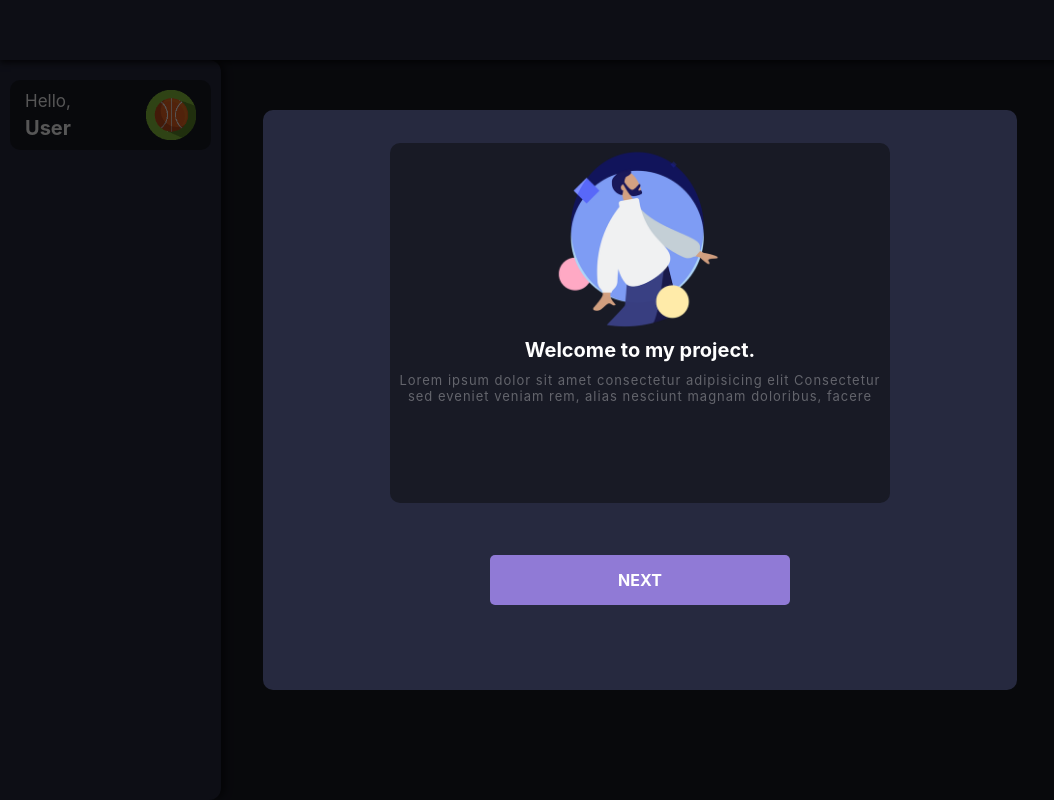
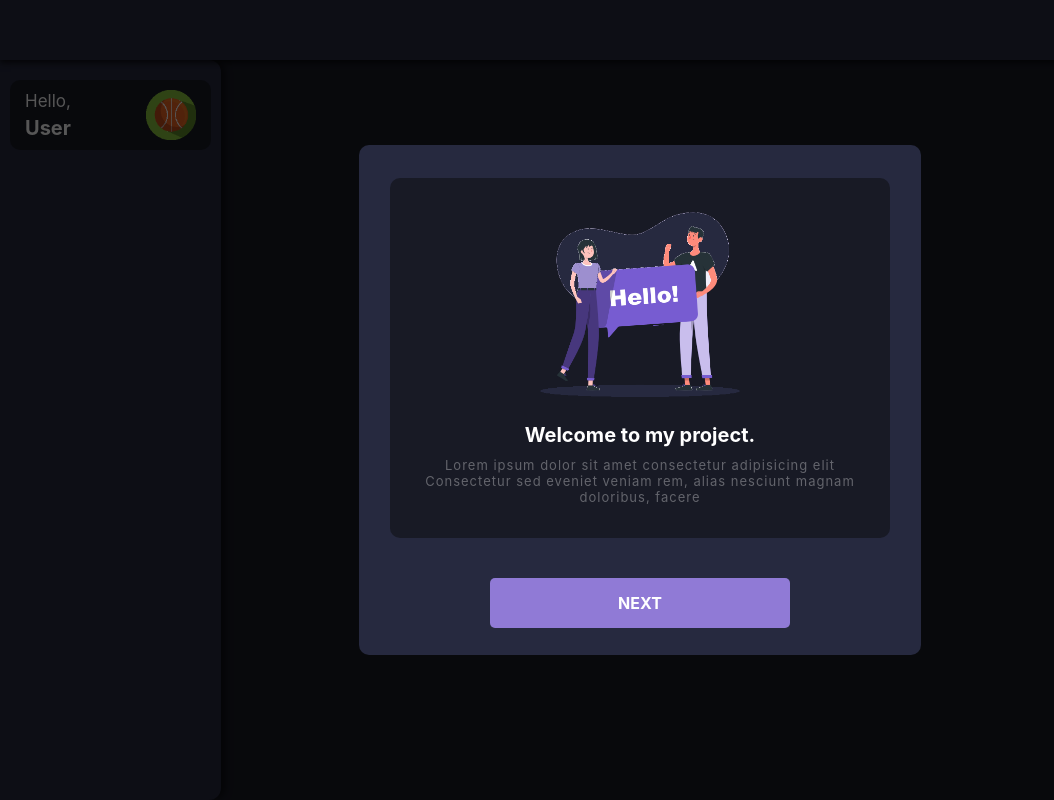
Before and after one commit to oPedroFranca/Todo-list, a React (Vite) app: page / in a window 1280 px wide. Shown: the whole page, without its empty margins (0-1054 px from the left). Built offline with nearby package versions, Linux system fonts and the light colour scheme.

Commit message:
creating welcome Modal

```diff
--- a/src/components/ModalFormUser/ModalMain/style.tsx
+++ b/src/components/ModalFormUser/ModalMain/style.tsx
@@ -7,7 +7,7 @@ export const ModalMainDiv = styled.div`
   display: flex;
   background-color: ${colors.white_black};
   margin: auto;
-  width: 55%;
+  width: 60%;
   max-width: 403px;
   min-width: 330px;
   height: 300px;
--- a/src/components/ModalFormUser/style.tsx
+++ b/src/components/ModalFormUser/style.tsx
@@ -17,7 +17,7 @@ export const ModalContent = styled.div`
   background-color: ${colors.white_black};
   width: 80%;
   height: 80%;
-  max-width: 734px;
+  max-width: 680px;
   max-height: 580px;
 
   margin: auto;
--- a/src/components/WelcomeModal/ModalMain/index.tsx
+++ b/src/components/WelcomeModal/ModalMain/index.tsx
@@ -6,7 +6,7 @@ export const ModalMain = () => {
   return (
     <>
       <ModalMainDiv>
-        <img src="public/icons/Humaaans - Space.png" alt="" />
+        <img src="public/icons/Hello.png" alt="" />
         <div>
           <h1>Welcome to my project.</h1>
           <p>
--- a/src/components/WelcomeModal/ModalMain/style.tsx
+++ b/src/components/WelcomeModal/ModalMain/style.tsx
@@ -4,9 +4,8 @@ import { colors } from '../../../theme/GlobalStyles';
 // ---------------------- MAIN ----------------------
 
 export const ModalMainDiv = styled.div`
-  display: inline-table;
-  justify-content: center;
-  align-items: center;
+  display: grid;
+  align-content: center;
   background-color: ${colors.dark_black};
 
   width: 100%;
@@ -16,14 +15,18 @@ export const ModalMainDiv = styled.div`
   font-size: 10px;
 
   margin: auto;
+  margin-top: 10px;
   border-radius: 10px;
 
   & img {
-    width: 180px;
+    width: 200px;
+    margin: auto;
+    margin-bottom: 25px;
   }
 
   & div {
-    width: 100%;
+    width: 90%;
+    margin: auto;
 
     & h1 {
       font-size: 20px;
--- a/src/components/WelcomeModal/SubmitButton/style.tsx
+++ b/src/components/WelcomeModal/SubmitButton/style.tsx
@@ -2,7 +2,7 @@ import styled from 'styled-components';
 import { colors } from '../../../theme/GlobalStyles';
 
 export const Buttonsubmit = styled.button`
-  margin: 20px auto 20px;
+  margin: 40px auto 5px;
   width: 300px;
   height: 50px;
   font-weight: bold;
--- a/src/components/WelcomeModal/style.tsx
+++ b/src/components/WelcomeModal/style.tsx
@@ -10,20 +10,24 @@ export const ModalDiv = styled.div`
   text-align: center;
   align-items: center;
   color: ${colors.white};
+
+  overflow: hidden;
+
+  @media only screen and (max-height: 550px) {
+  }
 `;
 
 export const ModalContent = styled.div`
   display: grid;
   position: absolute;
+  align-content: center;
   background-color: ${colors.white_black};
-  width: 65%;
-  height: 80%;
-  max-width: 734px;
+  width: 60%;
+  height: 510px;
+  max-width: 542px;
   min-width: 350px;
-  max-height: 580px;
   padding: 0px 10px;
 
-  margin: auto;
   border-radius: 10px;
 
   top: 50%;
```
Also changed, not shown: public/icons/Hello-rafiki.svg (added), public/icons/Hello.png (added).
